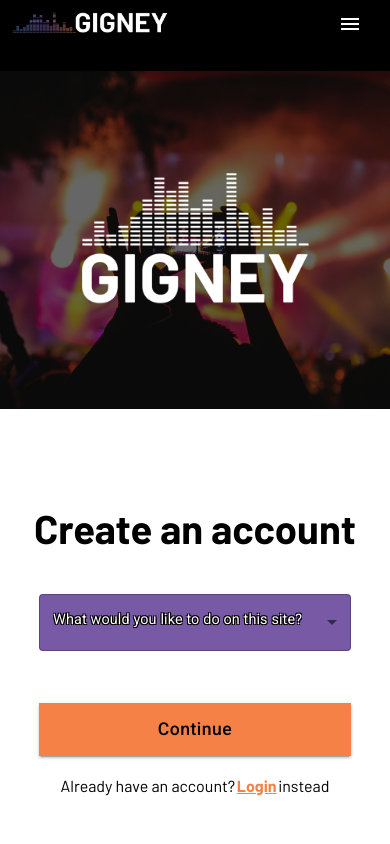
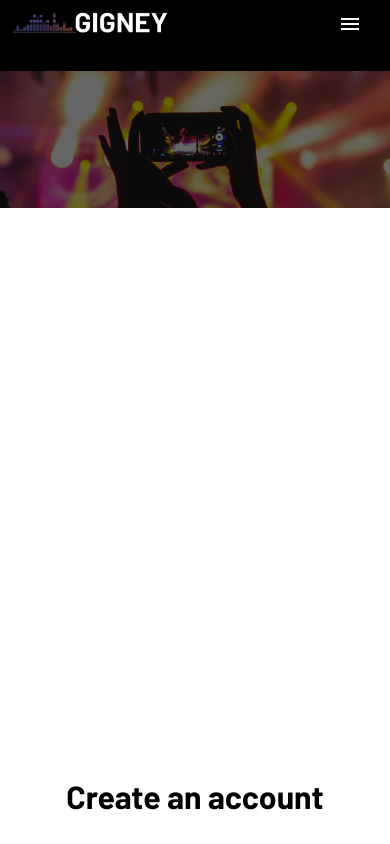
Before and after one commit to GRDE3024-DIG33-DigEx-Major-Project-2/frontendA3, a React (Create React App) app: page /signup in a window 390 px wide. Shown: the top 844 px of the page. Built offline with nearby package versions, Linux system fonts and the light colour scheme.

Commit message:
draft card template

```diff
--- /dev/null
+++ b/src/components/event/DraftCard.js
@@ -0,0 +1,24 @@
+import { Button, Card, Link } from "@mui/material";
+
+import { useNavigate } from "react-router-dom";
+
+const DraftCard = (props) => {
+  const navigate = useNavigate();
+
+  const cardRedirect = () => {
+    navigate("/createevent");
+  };
+
+  return (
+    <Card className="draft-card">
+        <Link id="card-name-link" onClick={cardRedirect}>
+          <h3>DRAFT SAMPLE</h3>
+        </Link>
+        <Button id="save-cont-ev-btn" variant="contained" onClick={cardRedirect}>
+          Keep editing
+        </Button>
+    </Card>
+  );
+};
+
+export default DraftCard;
--- a/src/components/user/Dashboard.js
+++ b/src/components/user/Dashboard.js
@@ -14,6 +14,7 @@
 import { getFirstLetters } from "../../utils/utils";
 import { getUser } from "../../utils/localStorage";
 import { searchOwnedEvents } from "../../services/EventAPI";
+import DraftCard from "../event/DraftCard";
 
 const Dashboard = () => {
   const [events, setEvents] = useState([]);
@@ -110,6 +111,12 @@
               </Box>
             </article>
             <article className="saved-events">
+              <div id="event-drafts">
+              <h2>Event Drafts</h2>
+              <Box className="drafts">
+                <DraftCard />
+              </Box>
+              </div>
               <div id="saved-events-header">
                 <h2>Created Events</h2>
                 <Link className="bttn-style-orange" to="/createevent">
--- a/src/static/style.css
+++ b/src/static/style.css
@@ -90,7 +90,6 @@
   width: 50%;
 }
 #gigney-menu-logo img {
-  -o-object-fit: cover;
   object-fit: cover;
   width: 100%;
   max-height: 100%;
@@ -251,7 +250,6 @@
 .left-img {
   height: 100%;
   max-width: 100%;
-  -o-object-fit: cover;
   object-fit: cover;
 }
 
@@ -320,7 +318,6 @@
 .signup-right img {
   height: 100%;
   width: 100%;
-  -o-object-fit: cover;
   object-fit: cover;
 }
 
@@ -611,6 +608,18 @@
 .profile-container .events-profile {
   height: 100%;
   width: 100%;
+}
+.profile-container #event-drafts {
+  min-height: 200px;
+  max-height: fit-content;
+  width: 100%;
+}
+.profile-container .draft-card {
+  display: flex;
+  flex-direction: row;
+  justify-content: space-between;
+  align-items: center;
+  padding: 1% 2%;
 }
 
 .home-section {
@@ -1008,7 +1017,6 @@
   align-items: center;
 }
 .create-ev-img-box img {
-  -o-object-fit: cover;
   object-fit: cover;
   width: 100%;
   height: 100%;
@@ -1071,9 +1079,7 @@
 }
 
 .event-preview-screen {
-  max-height: -moz-fit-content;
   max-height: fit-content;
-  height: -moz-fit-content;
   height: fit-content;
   min-height: 1600px;
   padding: 2% 1%;
@@ -1092,7 +1098,6 @@
   width: 100%;
 }
 .event-main-image img {
-  -o-object-fit: cover;
   object-fit: cover;
   width: 100%;
   height: 100%;
@@ -1149,9 +1154,7 @@
   background-color: #ffffff;
   top: -18%;
   left: 4%;
-  width: -moz-fit-content;
   width: fit-content;
-  height: -moz-fit-content;
   height: fit-content;
 }
 
@@ -1160,9 +1163,7 @@
   background-color: #ffffff;
   top: -22%;
   left: 3%;
-  width: -moz-fit-content;
   width: fit-content;
-  height: -moz-fit-content;
   height: fit-content;
 }
 
@@ -1234,10 +1235,8 @@
   justify-content: space-between;
   align-items: center;
   width: 100%;
-  min-height: -moz-fit-content;
   min-height: fit-content;
   height: 200px;
-  max-height: -moz-fit-content;
   max-height: fit-content;
   margin: 2% 0;
 }
@@ -1531,7 +1530,6 @@
   .mobile-signup-logo .login-logo-img,
   .mobile-login-logo .signup-logo-img,
   .mobile-login-logo .login-logo-img {
-    -o-object-fit: cover;
     object-fit: cover;
     max-width: 100%;
     max-height: 100%;
@@ -2068,4 +2066,95 @@
   .create-event-pricing .MuiOutlinedInput-root {
     height: 30px;
   }
-}/*# sourceMappingURL=style.css.map */
+  #create-ev-bttns,
+  #create-ev-bttns-right,
+  #create-ev-bttns-left {
+    flex-direction: column;
+  }
+  /*SIGNUP PAGE*/
+  .signup {
+    height: 200vh;
+  }
+  .signup #signup-right-img {
+    height: 35vw;
+  }
+  .mobile-signup-logo {
+    width: 38%;
+    top: 27%;
+    left: 29%;
+  }
+  .signup-left h1 {
+    font-size: 2em;
+  }
+  .signup-left {
+    min-height: 70% !important;
+  }
+  .signup-form {
+    height: 60%;
+  }
+  .signup-left .MuiInputLabel-root {
+    line-height: 1em;
+  }
+  #demo-simple-select-label {
+    color: #ffffff;
+    text-shadow: -0.5px -0.5px 0 #000000, 0.5px -0.5px 0 #000000, -0.5px 0.5px 0 #000000, 0.5px 0.5px 0 #000000;
+    font-size: 0.7em;
+    top: -14px;
+  }
+  .signup-left #next-button {
+    height: 2.5em;
+  }
+  .signup-left .MuiSelect-outlined {
+    line-height: 1em;
+    padding: 9.5px 9px;
+  }
+  .login-link {
+    font-size: 0.8em;
+  }
+  .signup-left .signup-form {
+    row-gap: 7em;
+  }
+  /*SIGNUP PAGE - ATTENDEE*/
+  .signup-second-page-logo img {
+    width: 59vh;
+  }
+  .signup-second-page {
+    padding: 3% 0;
+  }
+  /*LOGIN PAGE*/
+  .login-page {
+    height: 198vh;
+  }
+  .left {
+    height: 33%;
+  }
+  .right {
+    margin-bottom: 110px;
+  }
+  .mobile-login-logo {
+    top: 22%;
+  }
+  .right .login-form {
+    row-gap: 0em;
+  }
+  .login-logo h1 {
+    margin-bottom: 0px;
+    margin-top: 0%;
+  }
+  .login-page footer {
+    margin-top: 35px;
+  }
+  .right .MuiOutlinedInput-input {
+    padding: 6px 14px;
+  }
+  /*RESET PASSWORD*/
+  .reset-password h1 {
+    font-size: 3em;
+    text-align: center;
+  }
+  .reset-pwd-form p {
+    font-size: 14px;
+  }
+}
+
+/*# sourceMappingURL=style.css.map */
```
Also changed, not shown: src/static/style.scss (+11 -0 lines), 1 other file (tests, documents, lock files or other folders). Lines whose indentation alone changed are shown as unchanged.
